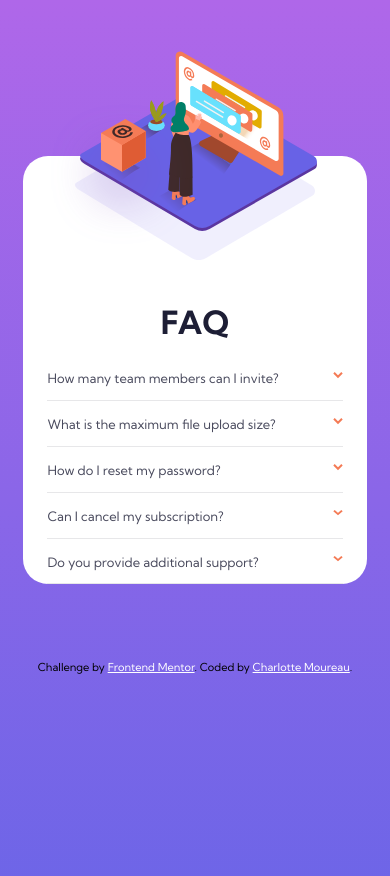
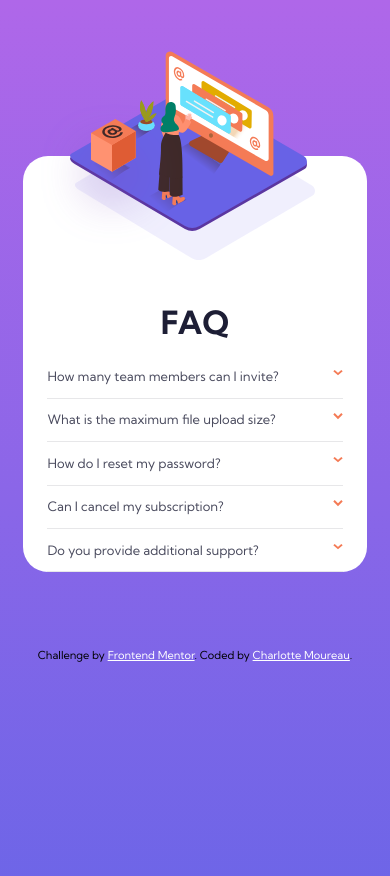
Before and after one commit to CharlotteMoureau/FAQ-accordion-card, a website: page index.html in a window 390 px wide. Drawn offline with Linux system fonts and the light colour scheme.

Commit message:
fini accordéon

```diff
--- a/src/accordion.js
+++ b/src/accordion.js
@@ -1,17 +1,18 @@
 document.addEventListener("DOMContentLoaded", function () {
 
     const accordion = document.getElementsByClassName('question');
-    console.log(accordion);
 
     for (let i = 0; i < accordion.length; i++) {
         accordion[i].addEventListener("click", function () {
+
             let panel = this.nextElementSibling;
-            console.log(i);
+            console.log(panel);
             if (panel.style.display === "block") {
                 panel.style.display = "none";
             } else {
                 panel.style.display = "block";
             }
+
         });
     }
 });
--- a/src/scss/_mobile.scss
+++ b/src/scss/_mobile.scss
@@ -38,7 +38,7 @@ body {
 
                         .woman {
                             top: -105px;
-                            margin-left: 8%;
+                            margin-left: 5%;
                         }
                     }
 
@@ -65,14 +65,14 @@ body {
                         grid-template-columns: repeat(1, 1fr);
                         margin-left: 7%;
                         margin-right: 7%;
-                        padding-top: 5%;
                         border-bottom: 1px solid $dividers;
                         cursor: pointer;
 
                         .question {
                             display: flex;
                             justify-content: space-between;
-                            margin-bottom: 5%;
+                            padding-bottom: 5%;
+                            padding-top: 5%;
 
                             h2 {
                                 color: $neutral-text-1;
```
Also changed, not shown: src/css/style.css, 1 other file.
